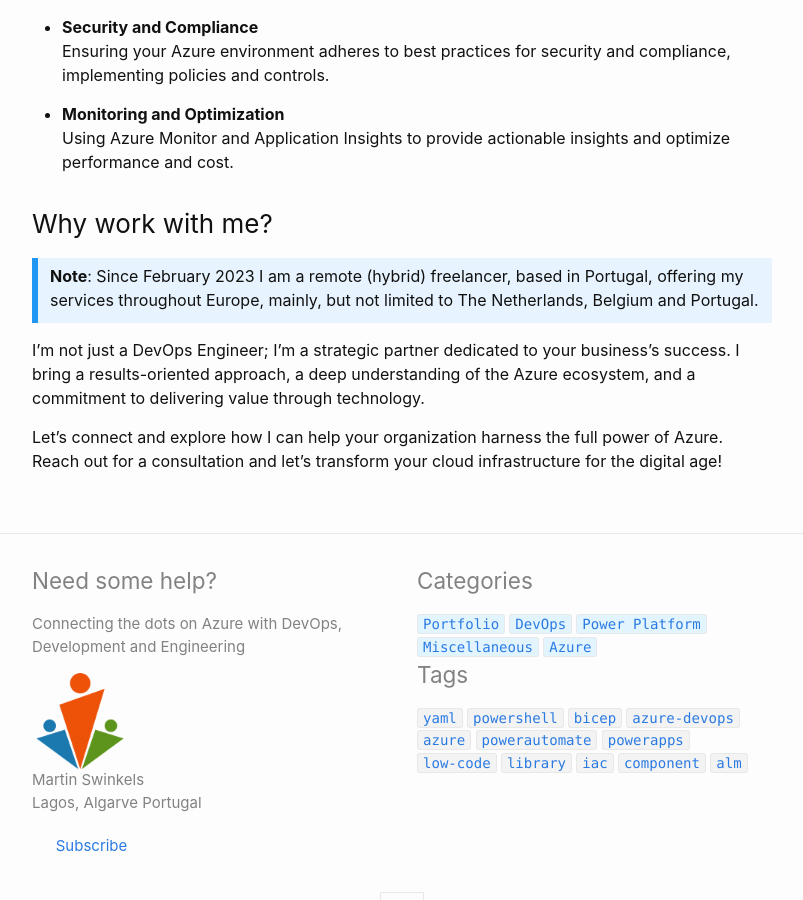
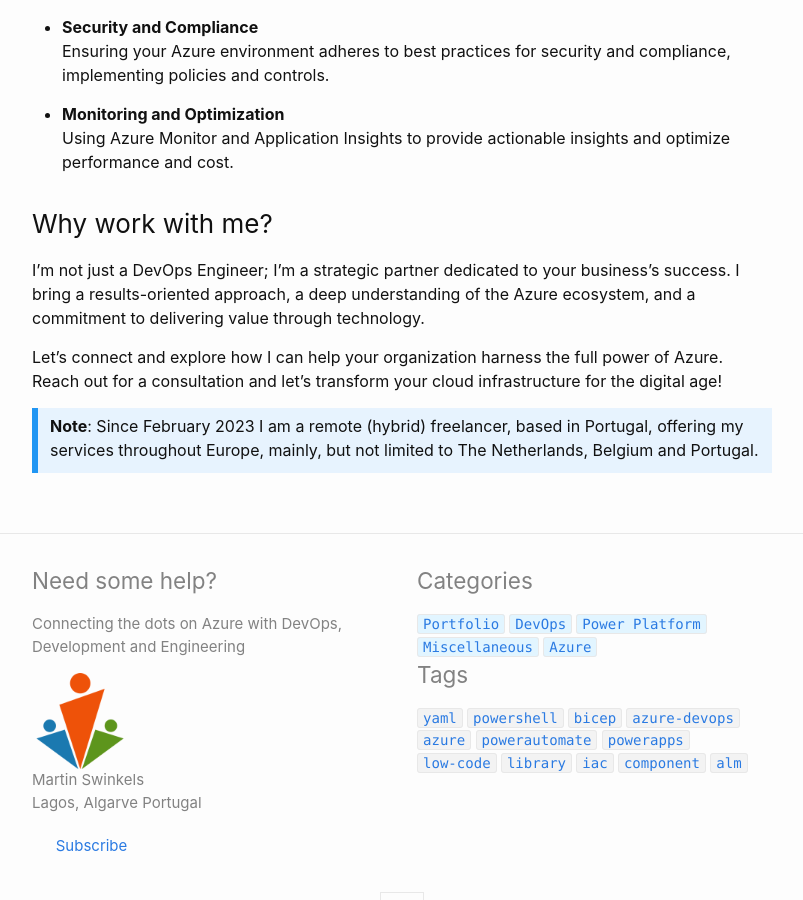
Before and after one commit to msc365/msc365.github.io, a Jekyll site: the page built from _posts/2023-02-01-welcome-to-msc365-eu.md, in a window 1280 px wide and 900 px high, scrolled down 1137 px. Shown: the whole window, without its empty margins (238-1041 px from the left). Built offline with Jekyll 4.4.1, drawn with Linux system fonts in a browser that asks for light colours.

Commit message:
Reordered note

```diff
--- a/_posts/2023-02-01-welcome-to-msc365-eu.md
+++ b/_posts/2023-02-01-welcome-to-msc365-eu.md
@@ -40,14 +40,14 @@
 
 ### Why work with me?
 
+I’m not just a DevOps Engineer; I’m a strategic partner dedicated to your business’s success. I bring a results-oriented approach, a deep understanding of the Azure ecosystem, and a commitment to delivering value through technology.
+
+Let’s connect and explore how I can help your organization harness the full power of Azure. Reach out for a consultation and let’s transform your cloud infrastructure for the digital age!
+
 <div class="important">
     <p><strong>Note</strong>: Since February 2023 I am a remote (hybrid) freelancer, based in Portugal, offering my services throughout Europe, mainly, but not limited to The Netherlands, Belgium and Portugal.</p>
 </div>
 
-I’m not just a DevOps Engineer; I’m a strategic partner dedicated to your business’s success. I bring a results-oriented approach, a deep understanding of the Azure ecosystem, and a commitment to delivering value through technology.
-
-Let’s connect and explore how I can help your organization harness the full power of Azure. Reach out for a consultation and let’s transform your cloud infrastructure for the digital age!
-
 <!--
 For more instructions head over to the [Jekyll Now repository](https://github.com/barryclark/jekyll-now) on GitHub.
 -->
```
